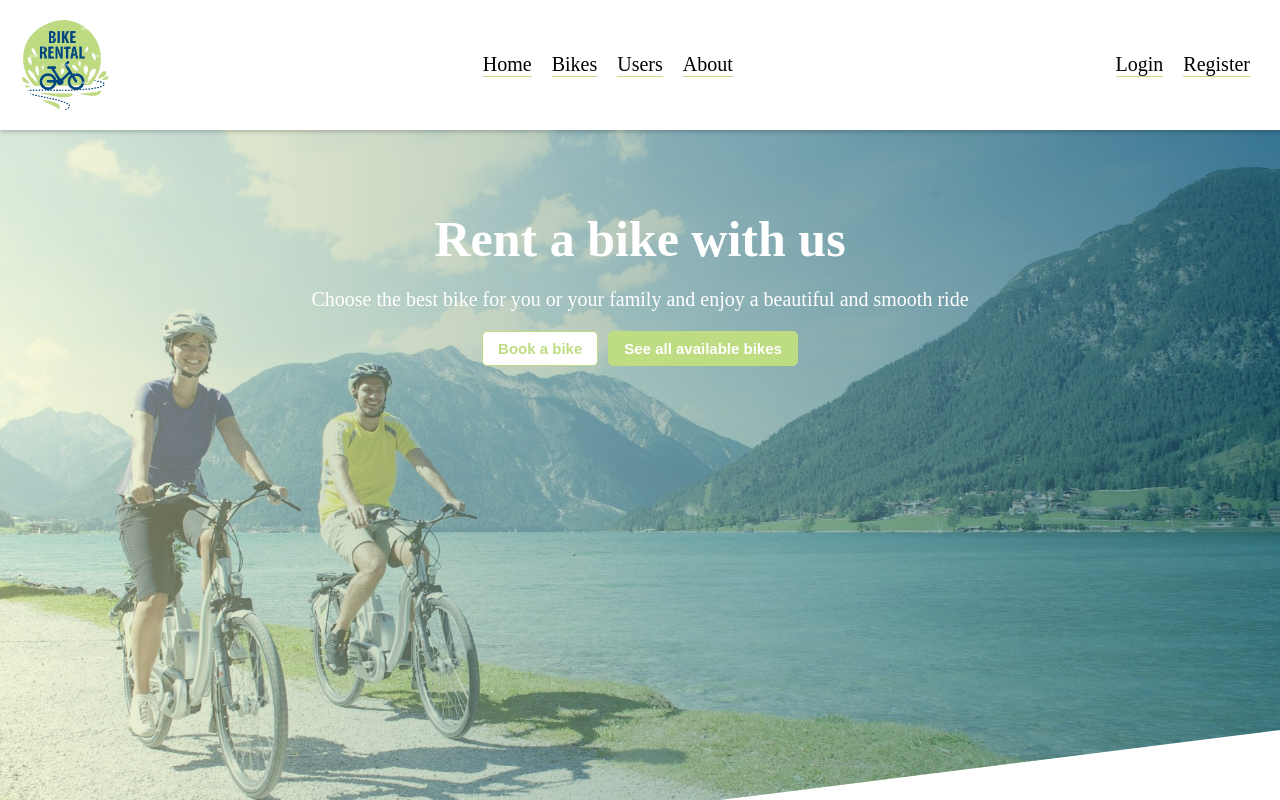
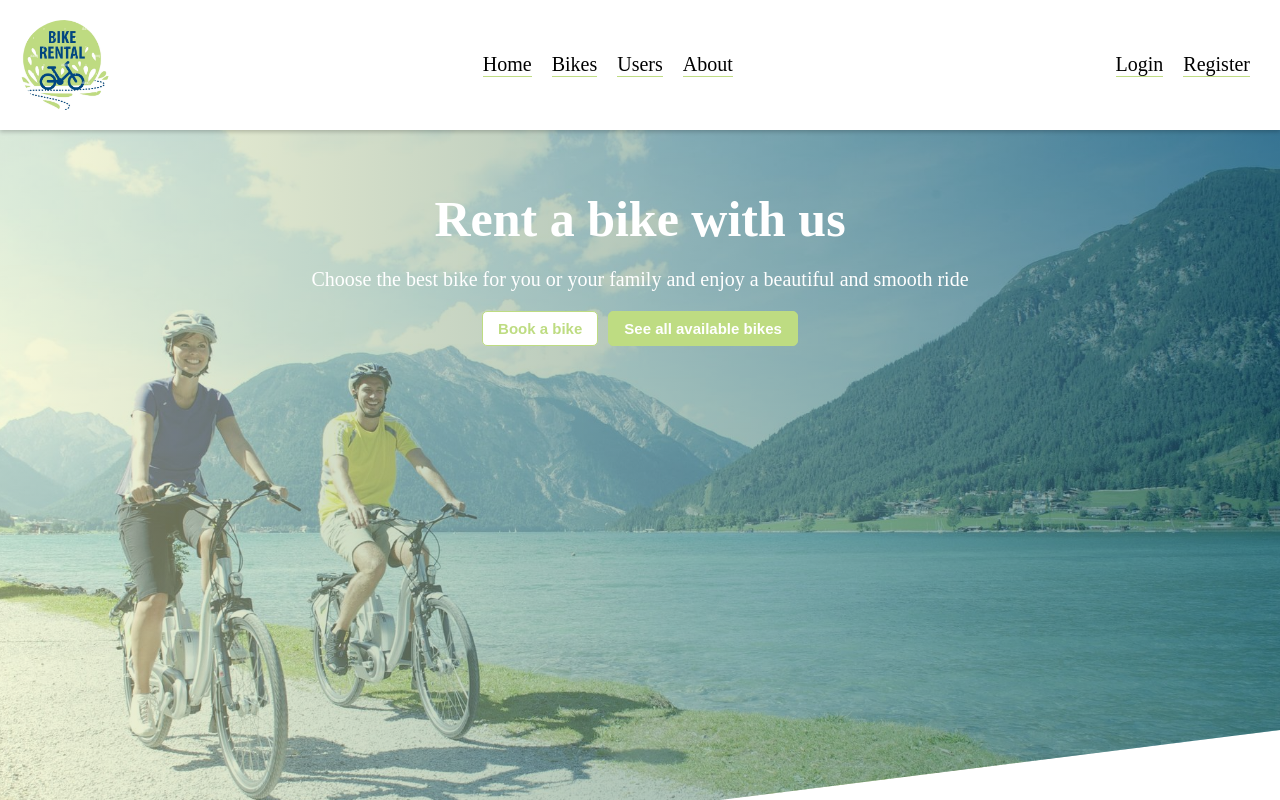
Before and after one commit to iskren97/bike-rental-app, a React (Vite) app in the folder client/: page / in a window 1280 px wide. Shown: the top 800 px of the page. Built offline with nearby package versions, Linux system fonts and the light colour scheme.

Commit message:
added BikesSection to HomePage, added ScrollToTop button

```diff
--- a/client/src/helpers/ScrollToTop.tsx
+++ b/client/src/helpers/ScrollToTop.tsx
@@ -3,7 +3,7 @@ import { ScrollContainer, ScrollIcon } from './ScrollToTop.styled';
 import { animateScroll as scroll } from 'react-scroll';
 
 const ScrollToTop = () => {
-  const [showTopBtn, setShowTopBtn] = useState(false);
+  const [showTopBtn, setShowTopBtn] = useState<boolean>(false);
   useEffect(() => {
     window.addEventListener('scroll', () => {
       if (window.scrollY > 400) {
--- a/client/src/pages/Home/Home.styled.ts
+++ b/client/src/pages/Home/Home.styled.ts
@@ -26,7 +26,7 @@ const DescContainer = styled.div`
 const HeadingPrimary = styled.h1`
   font-size: 5rem;
   color: ${colors.white};
-  margin-top: 8rem;
+  margin-top: 6rem;
 `;
 
 const DescParagraph = styled.p`
--- a/client/src/pages/Home/Home.tsx
+++ b/client/src/pages/Home/Home.tsx
@@ -10,6 +10,8 @@ import { colors } from '../../styles/constants';
 import DatePicker from '../../components/DatePicker/DatePicker';
 import { useRef } from 'react';
 import AboutSection from '../../components/AboutSection/AboutSection';
+import BikesSection from '../../components/BikesSection/BikesSection';
+import ScrollToTop from '../../helpers/ScrollToTop';
 
 const Home = () => {
   const bookingSectionRef = useRef<null | HTMLElement>(null);
@@ -40,6 +42,8 @@ const Home = () => {
 
       <DatePicker sectionRef={bookingSectionRef} />
       <AboutSection />
+      <BikesSection />
+      <ScrollToTop />
     </>
   );
 };
```
